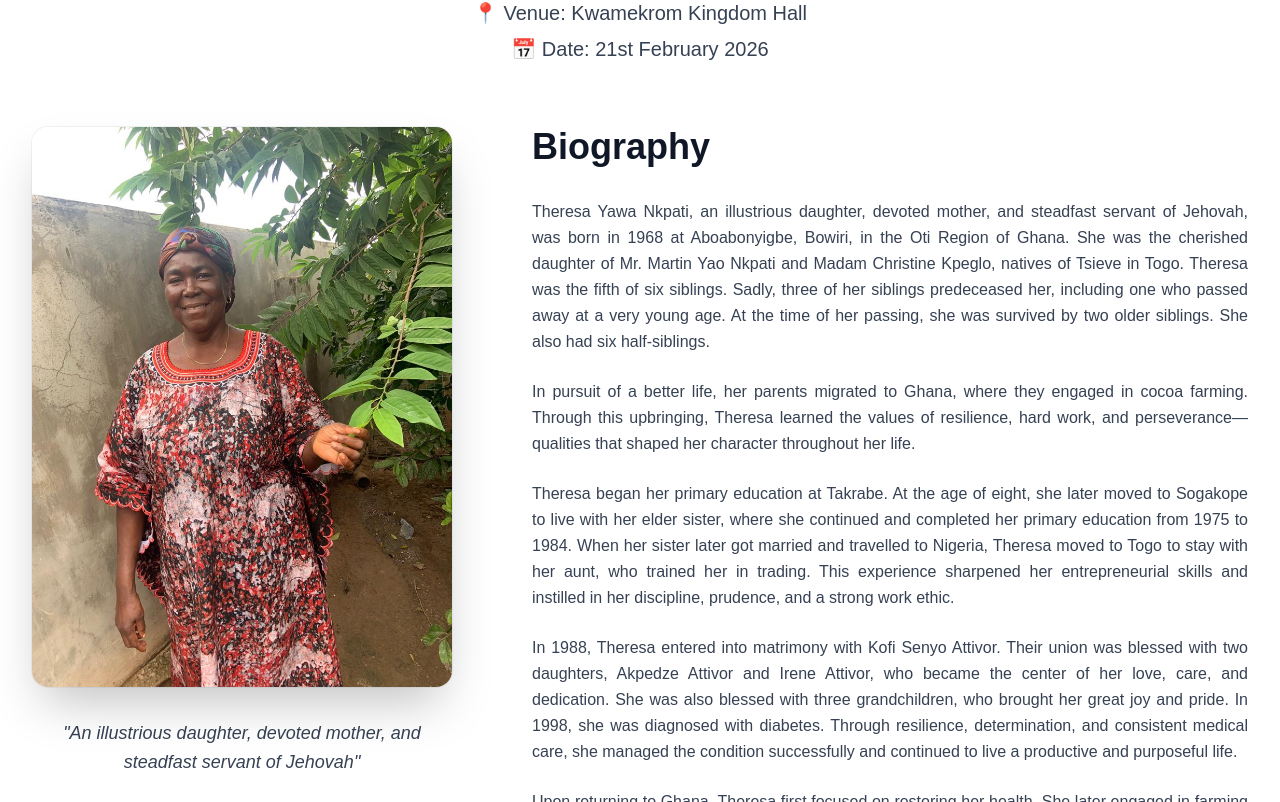
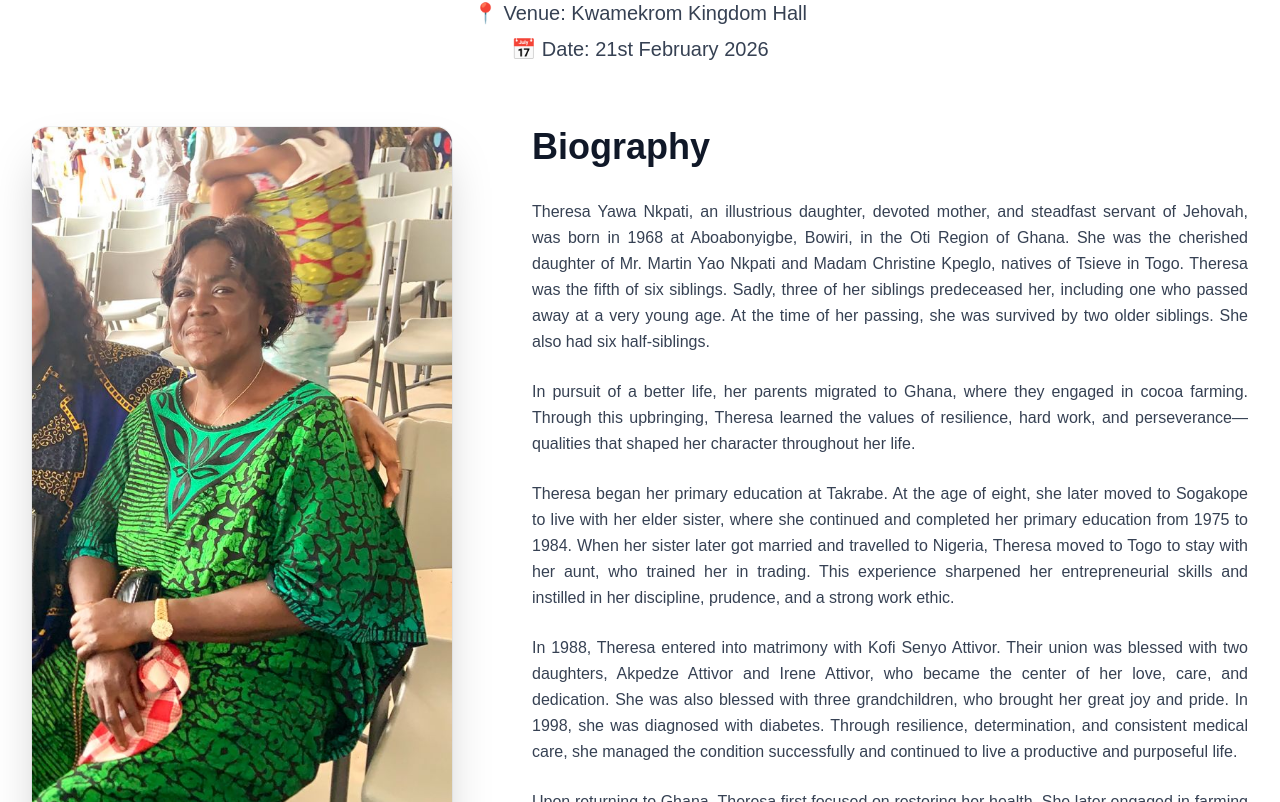
Before and after one commit to cayekple/theresa-nkpati, a React (Vite) app: page / in a window 1280 px wide. Shown: the part 378-1180 px from the top of the page. Built offline with nearby package versions, Linux system fonts and the light colour scheme.

Commit message:
Update gallery image source path in App.tsx to `img/7.jpeg`

```diff
--- a/src/App.tsx
+++ b/src/App.tsx
@@ -218,7 +218,7 @@ export default function App() {
                 <div className="w-full max-w-md">
                   <div className="relative overflow-hidden rounded-2xl shadow-2xl ring-1 ring-gray-900/5 dark:ring-white/10">
                     <img
-                      src={`${basePath}/img/1.jpeg`}
+                      src={`${basePath}/img/7.jpeg`}
                       alt="Theresa Yawa Nkpati"
                       className="w-full object-cover"
                     />
```
